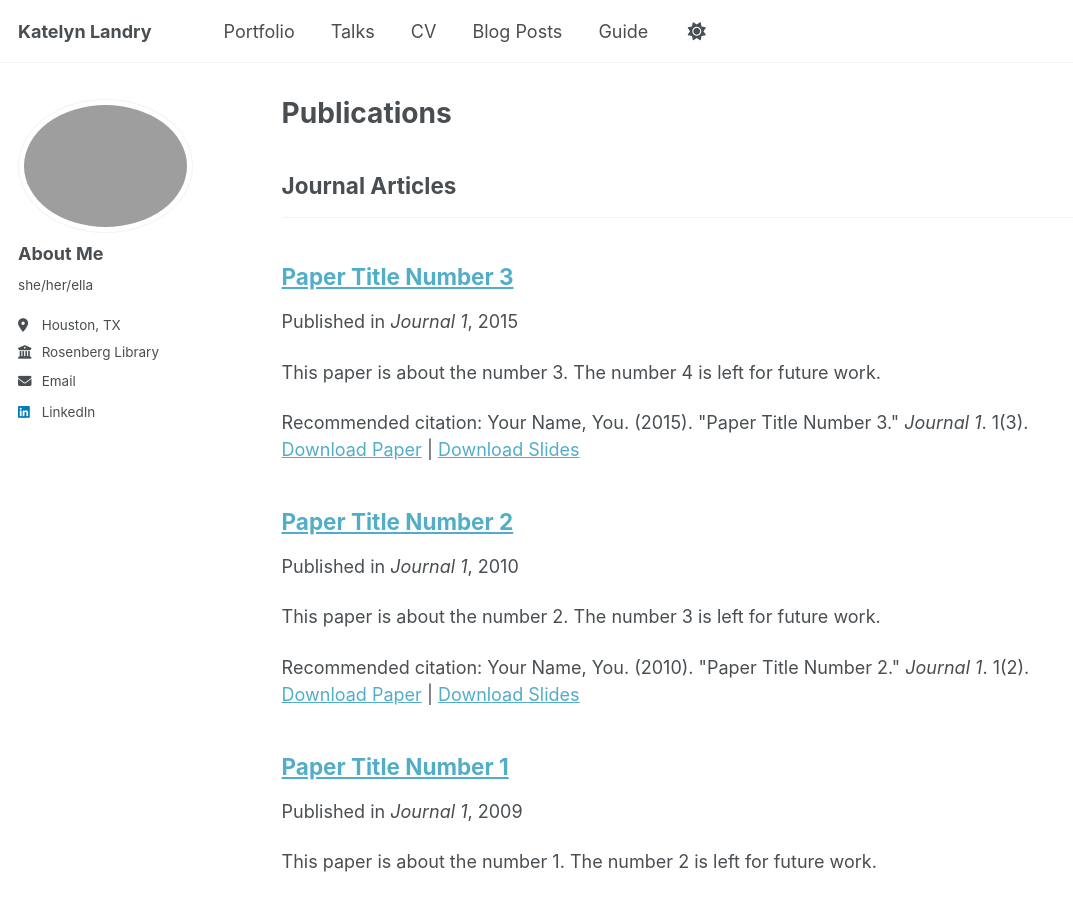
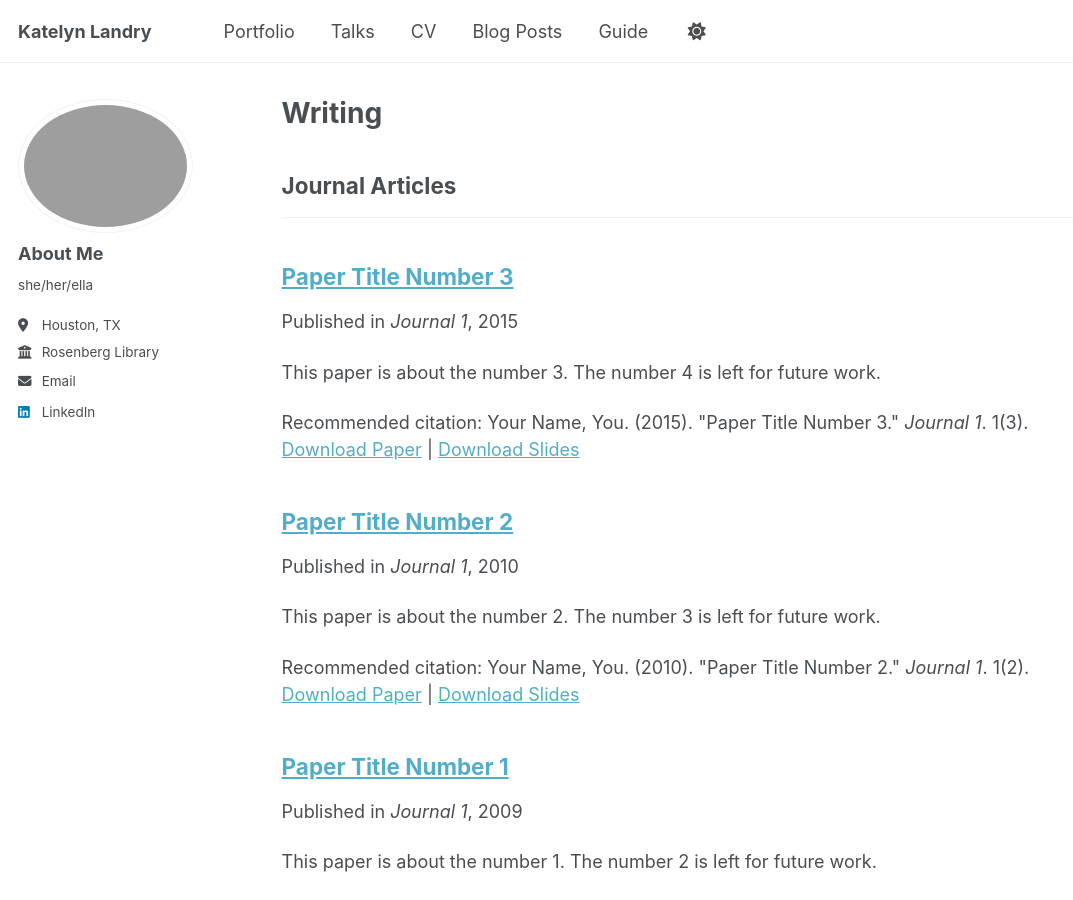
Before and after one commit to katelynautumn28/katelynautumn28.github.io, a Jekyll site: the page built from _pages/publications.html, in a window 1280 px wide and 900 px high. Shown: the whole window, without its empty margins (0-1073 px from the left). Built offline with Jekyll 4.4.1, drawn with Linux system fonts in a browser that asks for light colours.

Commit message:
Update publications.html

```diff
--- a/_pages/publications.html
+++ b/_pages/publications.html
@@ -1,7 +1,7 @@
 ---
 layout: archive
-title: "Publications"
-permalink: /publications/
+title: "Writing"
+permalink: /writing/
 author_profile: true
 ---
 
```
